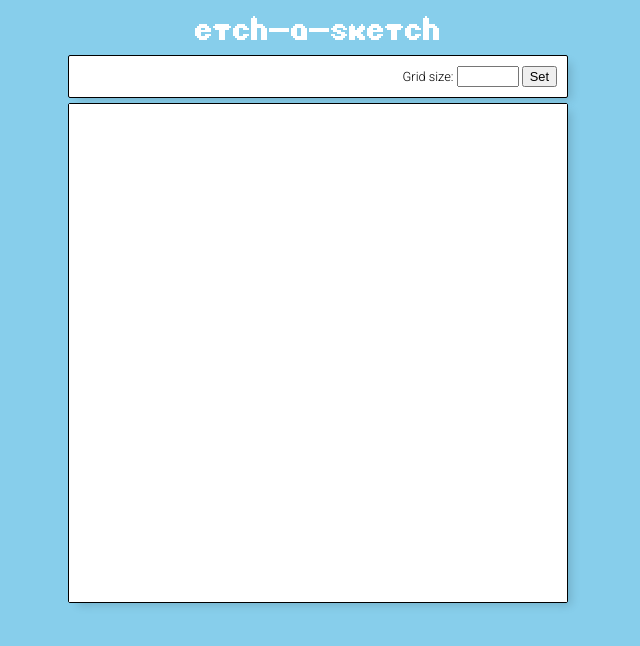
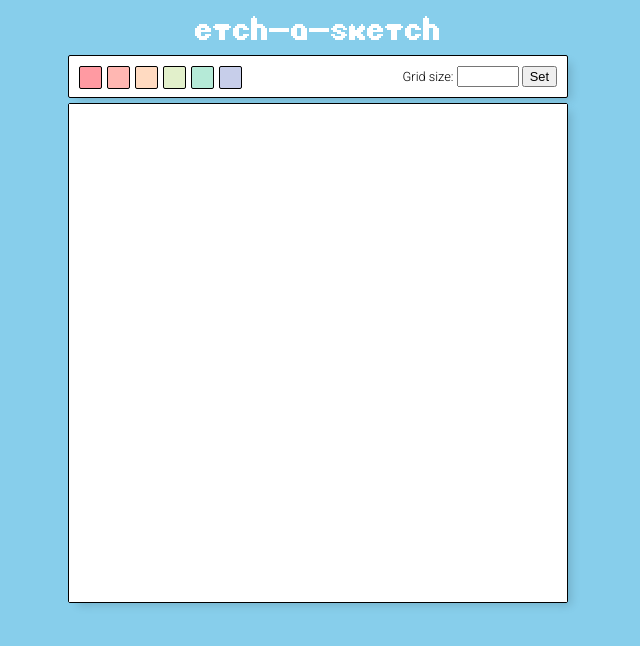
Before and after one commit to M-Bujak/Etch-a-Sketch, a plain HTML site: page index.html in a window 1280 px wide. Shown: the whole page, without its empty margins (322-962 px from the left). Drawn offline with Linux system fonts and the light colour scheme.

Commit message:
Added initialization and styling of color palette

```diff
--- a/index.html
+++ b/index.html
@@ -22,7 +22,7 @@
         </div>
 
         <div class="menu box-shadow">
-            <div>
+            <div id="color-selection">
 
             </div>
             <div>
--- a/script.js
+++ b/script.js
@@ -13,8 +13,6 @@ function enableDrawOnHover(e) {
 function disableDrawOnHover(e) {
     drawOnHover = false;
 }
-
-
 
 function initializeGrid(horizontalCellCount, verticalCellCount) {
     for (let vert = 0; vert < verticalCellCount; vert++) {
@@ -76,4 +74,21 @@ function setGridSize(e) {
     console.log("a");
 }
 
+const colorSelection = document.getElementById('color-selection');
+
+// Rainbow Pastels Color Scheme - by SchemeColor.com
+let currentColorPalette = ['#FF9AA2', '#FFB7B2', '#FFDAC1', '#E2F0CB', '#B5EAD7', '#C7CEEA'];
+let currentColorIndex = 1;
+
+function initializeColorSelection(colorPalette) {
+    for (let i = 0; i < colorPalette.length; i++) {
+        let newColorSwatch = document.createElement('div');
+        newColorSwatch.style = 'background-color: ' + colorPalette[i] + ';';
+        newColorSwatch.classList.add('color-swatch');
+
+        colorSelection.appendChild(newColorSwatch);
+    }
+}
+
+initializeColorSelection(currentColorPalette);
 initializeGrid(16, 16);
--- a/style.css
+++ b/style.css
@@ -34,6 +34,19 @@ body {
     font-size: 0.8rem;
 }
 
+#color-selection {
+    display: flex;
+    flex-direction: row;
+    gap: 5px;
+}
+
+.color-swatch {
+    border: black solid 1px;
+    border-radius: 2px;
+    height: 100%;
+    aspect-ratio: 1;
+}
+
 form > * {
     font-weight: 300;
     font-size: 0.8rem;
```
